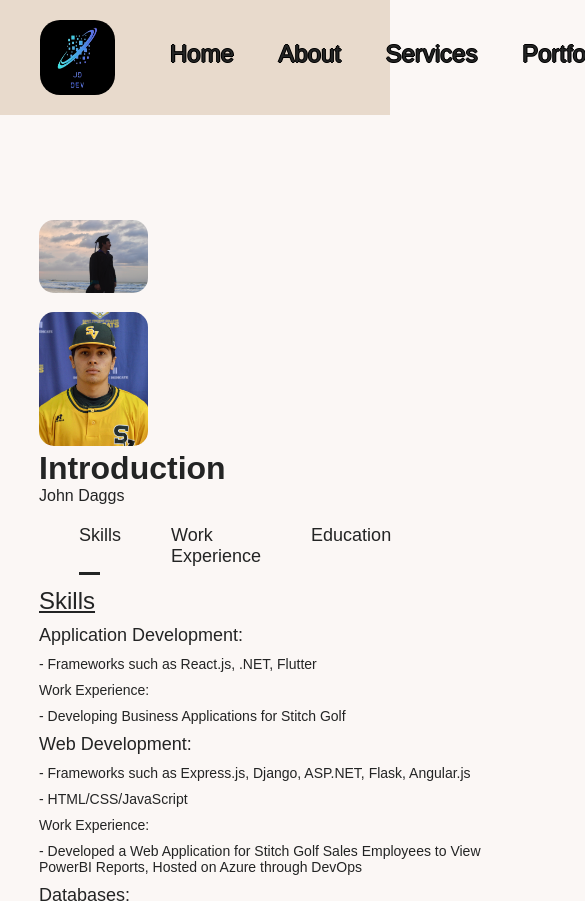
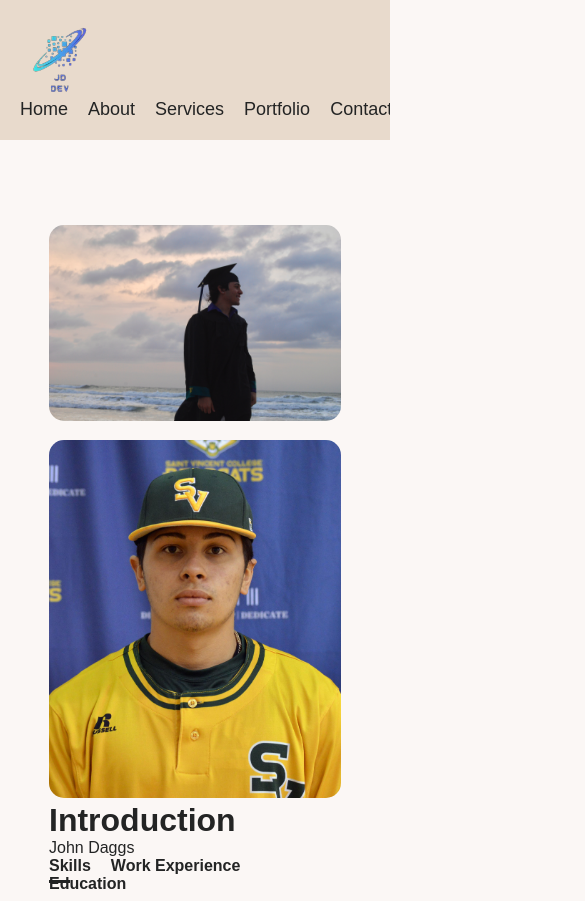
Before and after one commit to j-daggs/Personal-Portfolio, a website: page index.html in a window 390 px wide. Shown: the top 901 px of the page, 585 px wide, since content can reach past the window. Drawn offline with Linux system fonts and the light colour scheme.

Commit message:
fixing formatting, mobile/web compatiblity

```diff
--- a/index.html
+++ b/index.html
@@ -12,8 +12,8 @@
       <div id="header">
         <div class="container">
             <nav>
-                <img src="images/logo.png" class="logo" style="height:75px; width:75px;position:absolute; border-radius: 20px; top:20px; left:40px;">
-                <ul style="position:absolute;top:30px; left:150px; height:75px; width:610px;">
+                <img src="images/logo.png" class="logo">
+                <ul>
                     <li><a href="index.html">Home</a></li>
                     <li><a href="about.html">About</a></li>
                     <li><a href="services.html">Services</a></li>
--- a/style.css
+++ b/style.css
@@ -1,59 +1,61 @@
-*{
+/* Universal styles */
+* {
     margin: 0;
     padding: 0;
     font-family: 'Poppins', sans-serif;
     box-sizing: border-box;
 }
-body{
+
+body {
     background: #fbf7f5;
-    color: #fff;
+    color: #232424; /* Changed text color to black */
 }
-#header{
+
+/* Header styles */
+#header {
     width: 100%;
-    height: 40vh;
+    height: auto; /* Changed height to auto for responsiveness */
     background-color: #E8DACC;
     background-size: cover;
-    background-position:top;
+    background-position: top;
     overflow: hidden;
-    height:115px;
-}
-.container{
-    padding: 10px 10%;
-    height:100%;
-    width:100%
-
+    padding: 10px 0; /* Adjusted padding */
 }
 
-nav{
+.container {
+    padding: 10px; /* Adjusted padding */
+}
+
+nav {
     display: flex;
     align-items: center;
     justify-content: space-between;
     flex-wrap: wrap;
-
 }
 
 .logo {
-    width: 246px;
-    height: 195px;
-    background-color:#000000;
-    background-size: 100% 100%;
+    width: 100px; /* Adjusted logo size */
+    height: auto; /* Adjusted logo height for responsiveness */
+    border-radius: 20px;
 }
 
-
-nav ul li{
-    display: inline-block;
+nav ul {
+    display: flex;
     list-style: none;
-    margin: 10px 20px;
 }
 
-nav ul li a{
+nav ul li {
+    margin: 0 10px; /* Adjusted margin */
+}
+
+nav ul li a {
     color: #232424;
     text-decoration: none;
-    font-size: 24px;
-    text-shadow: 1.0px 0 black, 0 -1.0px black, -1.0px 0 black, 0 1.0px black;
+    font-size: 18px; /* Adjusted font size */
     position: relative;
 }
-nav ul li a::after{
+
+nav ul li a::after {
     content: '';
     width: 0;
     height: 3px;
@@ -63,121 +65,108 @@ nav ul li a::after{
     bottom: -6px;
     transition: 0.5s;
 }
-nav ul li a:hover::after{
+
+nav ul li a:hover::after {
     width: 100%;
 }
-.header-text{
-    font-size: 60px;
-    position: absolute;
-    top: 20px;
-    left:800px;
-    text-shadow: 1.0px 0 black, 0 -1.0px black, -1.0px 0 black, 0 1.0px black;
+
+.header-text {
+    font-size: 24px; /* Adjusted font size */
     color: #64e8ff;
-    text-decoration: Bold;
+    font-weight: bold;
 }
-/* ------------games------------ */
-#games{
-    padding: 80px 0;
-    color: #232424;
 
+/* About section styles */
+#about {
+    padding: 40px 10%; /* Adjusted padding */
 }
-#games h3{
-    color: #ffffff;
+
+.row {
+    display: flex;
+    flex-wrap: wrap;
+    margin: 20px 0;
 }
-#games p{
-    color: #ffffff;
+
+.about-col-1,
+.about-col-2 {
+    flex-basis: 100%;
 }
-/* ------------about------------ */
-#about{
-    padding: 80px 0;
-    color: #232424;
-}
-.row{
-    display: flex;
-    justify-content: space-between;
-    flex-wrap: wrap;
-}
-.about-col-1{
-    flex-basis:35%;
-}
-.about-col-1 img{
+
+.about-col-1 img {
     width: 100%;
     border-radius: 15px;
 }
-.about-col-2{
-    flex-basis: 60%;
+
+.sub-title {
+    font-size: 36px; /* Adjusted font size */
+    font-weight: 600;
+    color: #232424;
+    margin-bottom: 20px; /* Added margin bottom */
 }
-.sub-title{
-   font-size: 60px;
-   font-weight: 600;
-   color: #232424;
+
+.tab-titles {
+    display: flex;
+    flex-wrap: wrap; /* Adjusted to wrap on smaller screens */
+    margin-bottom: 20px; /* Added margin bottom */
 }
-.tab-titles{
-    display: flex;
-    margin: 20px 40px;
 
-}
-.tab-links{
-    margin-right: 50px;
-    font-size: 18px;
-    font-weight:500;
-    cursor:pointer;
+.tab-links {
+    margin-right: 20px; /* Adjusted margin */
+    font-size: 16px; /* Adjusted font size */
+    font-weight: bold;
+    cursor: pointer;
     position: relative;
 }
-.tab-links::after{
+
+.tab-links::after {
     content: '';
     width: 0;
     height: 3px;
     background: #232424;
     position: absolute;
-    left:0;
+    left: 0;
     bottom: -8px;
     transition: 0.5s;
 }
 
-.tab-links.active-link::after{
+.tab-links.active-link::after {
     width: 50%;
 }
 
-.tab-contents ul li{
-    list-style: none;
-    margin: 10px 0;
+.tab-contents {
+    display: none;
+}
 
-}
-.tab-contents ul li span{
-    color: #232424;
-    font-size: 14px;
-}
-.tab-contents{
-    display: none;
-
-}
-.tab-contents.active-tab{
+.tab-contents.active-tab {
     display: block;
 }
-/* ----------services---------------- */
 
-#services{
-    padding: 30px 0px;
+/* Services section styles */
+#services {
+    padding: 30px 10%; /* Adjusted padding */
+}
 
-}
-.services-list{
+.services-list {
     display: grid;
     grid-template-columns: repeat(auto-fit, minmax(250px, 1fr));
-    grid-gap: 40px;
-    margin-top: 50px;
+    grid-gap: 20px; /* Adjusted grid gap */
+    margin-top: 30px; /* Adjusted margin */
 }
-.services-list div{
+
+.services-list div {
     background: #6c6c6c;
-    padding: 40px;
-    font-size: 13px;
-    font-weight: 300;
-    border-right: 10px;
+    padding: 20px;
+    font-size: 14px; /* Adjusted font size */
+    font-weight: bold;
+    border-radius: 10px; /* Added border-radius */
 }
-.services-list div i{
-    font-size: 50px;
-    margin-bottom: 30px;
+
+.services-list div i {
+    font-size: 36px; /* Adjusted icon size */
+    margin-bottom: 10px; /* Adjusted margin */
 }
+
+/* Image grid */
 .image-grid {
     display: grid;
     grid-template-columns: repeat(auto-fill, minmax(200px, 1fr));
@@ -188,4 +177,5 @@ nav ul li a:hover::after{
 .image-grid img {
     max-width: 100%;
     height: auto;
+    border-radius: 10px; /* Added border-radius */
 }
```
Also changed, not shown: about.html (+3 -3 lines), contact.html (+3 -2 lines), portfolio.html (+2 -2 lines), services.html (+2 -2 lines).
